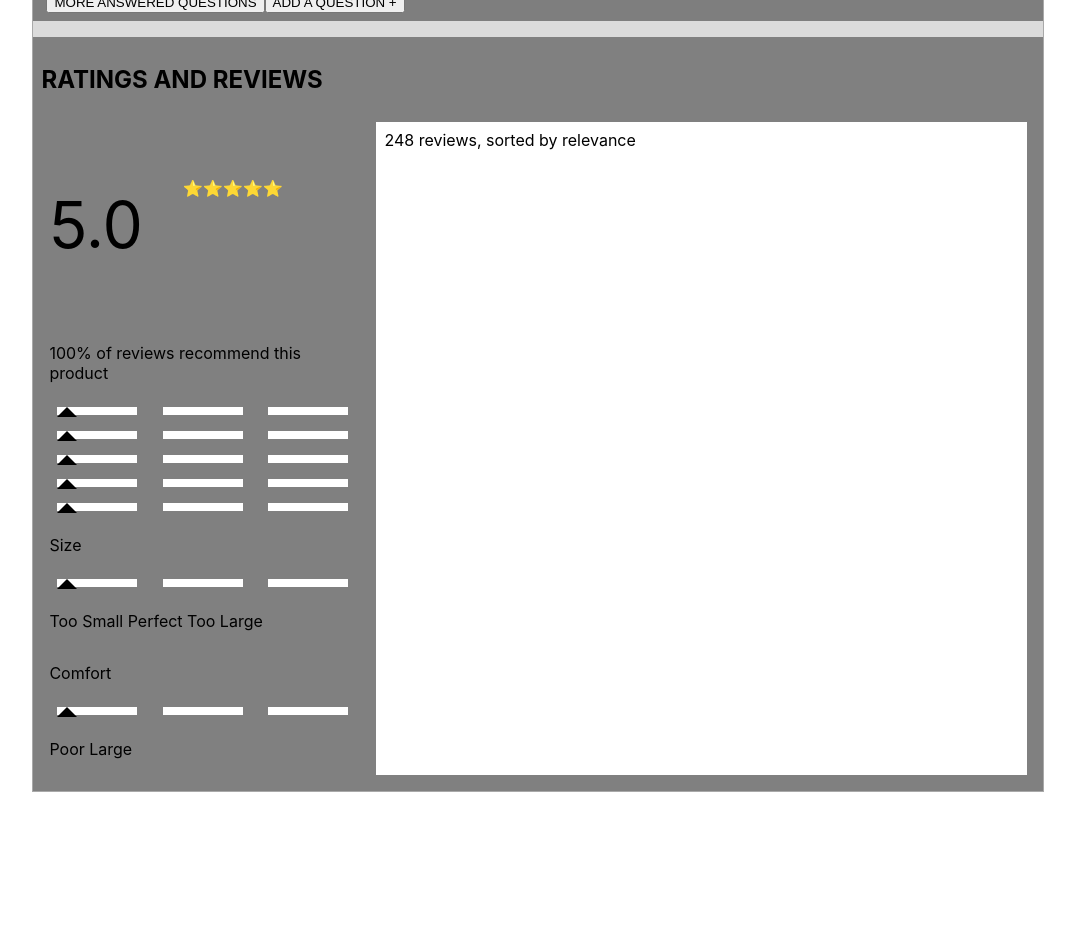
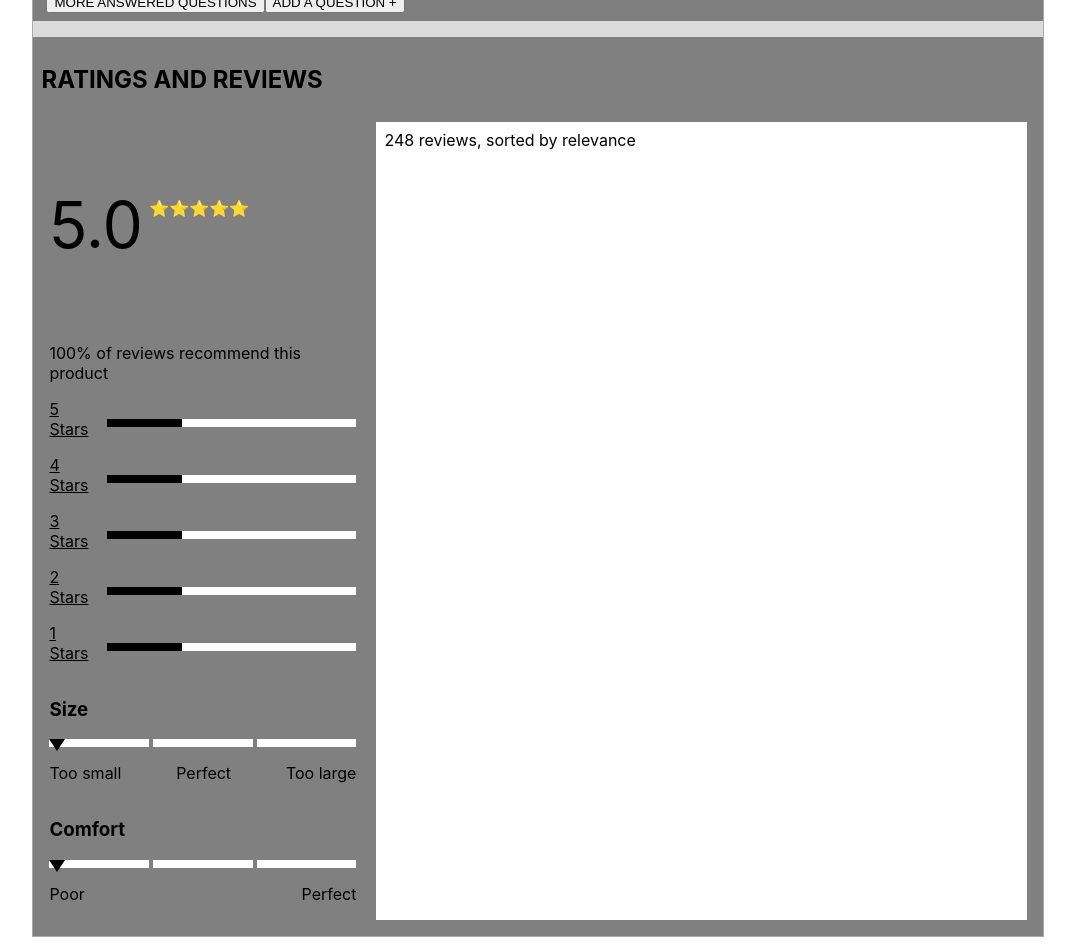
Before and after one commit to derivatively-dynamos/aix-en-provence, a React app: page / in a window 1280 px wide. Shown: the part 2200-3145 px from the top of the page, without its empty margins (102-1177 px from the left). Before the commit the page ends 3000 px from the top, so only its background shows below. Built offline with nearby package versions, Linux system fonts and the light colour scheme.

Commit message:
Polish ratings breakdown alignment

```diff
--- a/src/components/ratings-and-reviews/ReviewBreakdown.jsx
+++ b/src/components/ratings-and-reviews/ReviewBreakdown.jsx
@@ -1,6 +1,7 @@
 import React from 'react';
 import { useState } from 'react';
 import styled from 'styled-components';
+import StarBar from './StarBar.jsx'
 import ReviewSlider from './ReviewSlider.jsx'
 
 const ReviewBreakdown = () => {
@@ -9,22 +10,33 @@ const ReviewBreakdown = () => {
   return (
     <ColumnCont>
       <FlushCont>
-        <p style={{fontSize: '400%'}}>5.0</p>
-        <p style={{padding: 40}}>⭐⭐⭐⭐⭐</p>
+        <p style={{fontSize: '400%', paddingRight: ".1em"}}>5.0</p>
+        <p style={{marginTop: 0, marginBottom: '2em'}}>⭐⭐⭐⭐⭐</p>
       </FlushCont>
       <ColumnCont>
         <p>100% of reviews recommend this product</p>
         {starBreakdown.map((starAmt)=> {
-          return <ReviewSlider key={starAmt[0]} stars={starAmt}></ReviewSlider>
+          return (
+            <>
+              <StarBar key={starAmt[0]} stars={starAmt}></StarBar>
+            </>
+          )
         })}
       </ColumnCont>
       <ColumnCont>
-        <p>Size</p>
+        <h3>Size</h3>
         <ReviewSlider></ReviewSlider>
-        <p>Too Small  Perfect Too  Large</p>
-        <p>Comfort</p>
+        <SpaceCont>
+          <p>Too small</p>
+          <p>Perfect</p>
+          <p>Too large</p>
+        </SpaceCont>
+        <h3>Comfort</h3>
         <ReviewSlider></ReviewSlider>
-        <p>Poor                      Large</p>
+        <SpaceCont>
+          <p>Poor</p>
+          <p>Perfect</p>
+        </SpaceCont>
       </ColumnCont>
     </ColumnCont>
   )
@@ -35,9 +47,13 @@ const Container = styled.div`
   flex: 1;
   width: 100%;
 `
+const SpaceCont = styled(Container)`
+  justify-content: space-between;
+`
 const FlushCont = styled.div`
   display: flex;
-  flex: 1;
+  justify-content: flex-start;
+  align-items: center;
   width: 100%;
   margin: 0;
 `
--- a/src/components/ratings-and-reviews/ReviewSlider.jsx
+++ b/src/components/ratings-and-reviews/ReviewSlider.jsx
@@ -1,7 +1,7 @@
 import React from 'react';
 import styled from 'styled-components';
 
-const ReviewSlider = ({starAmt}) => {
+const ReviewSlider = ({stars}) => {
   return (
     <ReviewCont>
       <ReviewBar></ReviewBar>
@@ -22,23 +22,22 @@ const ColumnCont = styled(Container)`
   padding-right: 10px;
 `
 const ReviewCont = styled(Container)`
-  display: flex;
   flex-direction: row;
   justify-content: space-between;
-  padding: 0.5em;
+  gap: 0.25em;
 `
-const ReviewBar = styled.div`
-  width: 5em;
-  height: .25em;
-  border: .25em solid white
+const ReviewBar = styled.span`
+  height: .5em;
+  width: 33%;
+  border: .25em solid white;
 `
 const Indicator = styled.div`
   position: absolute;
   width: 0;
   height: 0;
-  border-left: 10px solid transparent;
-  border-right: 10px solid transparent;
-  border-bottom: 10px solid black;
+  border-left: 0.5em solid transparent;
+  border-right: 0.5em solid transparent;
+  border-top: 0.75em solid black;
 `
 
 export default ReviewSlider;
--- /dev/null
+++ b/src/components/ratings-and-reviews/StarBar.jsx
@@ -0,0 +1,39 @@
+import React from 'react';
+import styled from 'styled-components';
+
+const StarBar = ({stars}) => {
+  return (
+    <Container>
+      <StarLabel>{stars}</StarLabel>
+      <StarBarCont>
+        <StarBarFill></StarBarFill>
+      </StarBarCont>
+    </Container>
+  )
+}
+
+const Container = styled.div`
+  display: flex;
+  align-items:center;
+  justify-content: space-between;
+  width: 100%;
+  margin-bottom: 0.5em;
+`
+const StarLabel = styled(Container)`
+  text-decoration: underline;
+  flex: 1;
+  padding-right: 0.5em;
+`
+const StarBarCont = styled.div`
+  flex: 5;
+  height: 0.5em;
+  width: 100%;
+  background-color: white;
+`
+const StarBarFill = styled(StarBarCont)`
+  position: relative;
+  width: 30%;
+  background-color: black;
+`
+
+export default StarBar;
```
